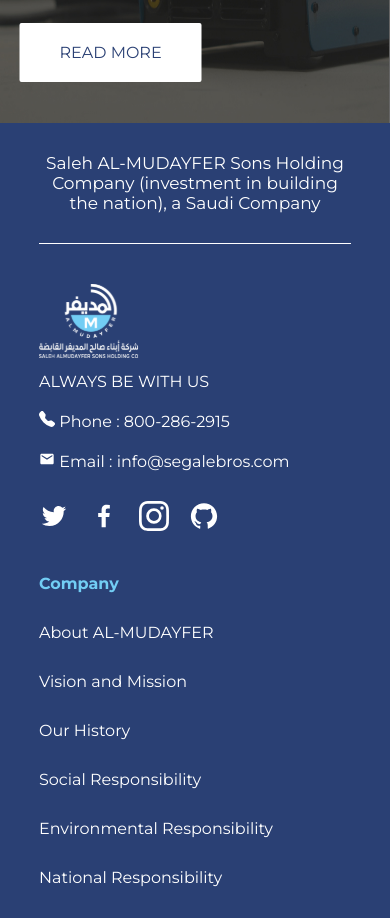
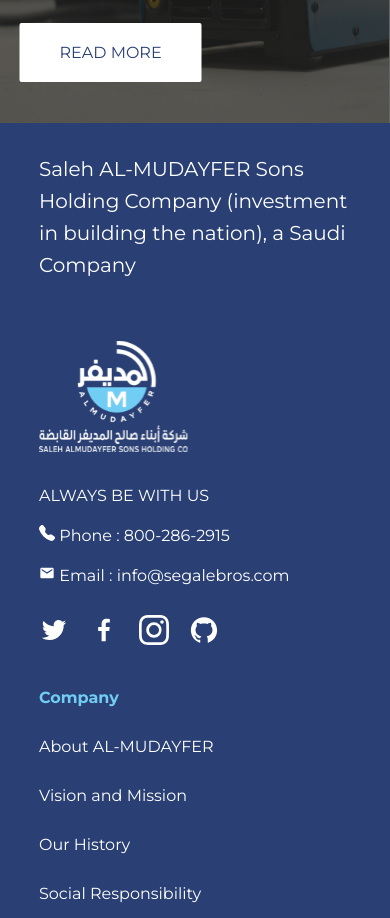
Before and after one commit to vibhavtrivedi123/AL-Mudayfer, a React (Create React App) app: page / in a window 390 px wide. Shown: the part 7980-8898 px from the top of the page. Built offline with nearby package versions, Linux system fonts and the light colour scheme.

Commit message:
dead build

```diff
--- a/src/components/Footer/Footer.js
+++ b/src/components/Footer/Footer.js
@@ -15,6 +15,9 @@
             <div className={styles.footer}>
                 <div className={styles.container}>
                     <div className={styles.main_line}>
+                        Saleh AL-MUDAYFER Sons Holding Company (investment in building the nation),  a Saudi Company
+                    </div>
+                    <div className={styles.main_line_mobile}>
                         Saleh AL-MUDAYFER Sons Holding Company (investment in building the nation),  a Saudi Company
                     </div>
                     <div className={styles.footer_container}>
--- a/src/components/Footer/Footer.module.css
+++ b/src/components/Footer/Footer.module.css
@@ -91,6 +91,14 @@
     margin-right: 20px;
 }
 
+.main_line {
+    display: block;
+}
+
+.main_line_mobile {
+    display: none;
+}
+
 @media (max-width:600px) {
     .footer {
         width: 100%;
@@ -106,12 +114,14 @@
     }
 
     .main_line {
-        text-align: center;
-        font-size: 17px;
-        width: 100%;
-        padding: 30px 0;
-        white-space: wrap;
-        border-bottom: 1px solid white;
+        display: none;
+    }
+
+    .main_line_mobile {
+        display: block;
+        padding-top: 30px;
+        font-size: 20px;
+        line-height: 32px;
     }
 
     .footer_container {
@@ -141,15 +151,17 @@
     }
 
     .phone {
-        padding: 20px 0 0 0 ;
+        padding: 20px 0 0 0;
     }
 
     .logo {
-        width: 20%;
+        /* border: 1px solid lime; */
+        width: 50%;
+        padding: 20px 0;
     }
 
     .logo img {
-        width: 100px;
+        width: 150px;
     }
 
     .icons {
```
Also changed, not shown: 12 other files (tests, documents, lock files or other folders).
